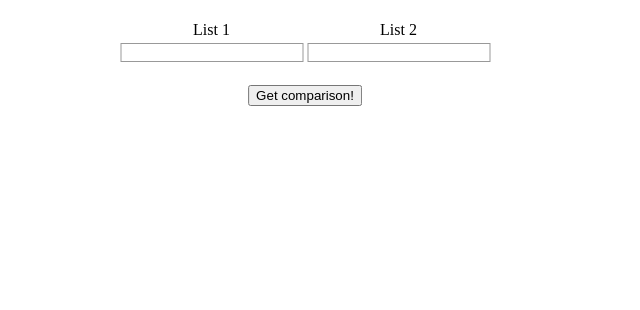
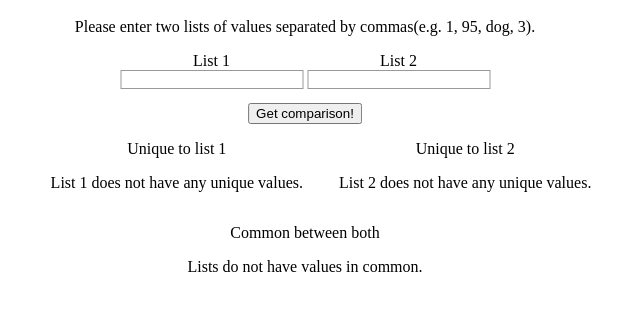
Before and after one commit to DiddyManilla/Lists-Comparer, a plain HTML site: page index.html in a window 1280 px wide. Both pictures are taken after a click on the button "Get comparison!". Shown: the part 48-358 px from the top of the page, without its empty margins (335-975 px from the left). Drawn offline with nearby package versions, Linux system fonts and the light colour scheme.

Commit message:
Finish layout, show unique items for each list and common items, ignore items that are only whitespace

```diff
--- a/index.html
+++ b/index.html
@@ -7,17 +7,31 @@
 </head>
 <body>
 	<h1>Lists Comparer</h1>
-	<table align="center">
-		<tr>
-			<td><p>List 1</p></td>
-			<td><p>List 2</p></td>
-		</tr>
-		<tr>
-			<td><input type="text" id="list1"></td>
-			<td><input type="text" id="list2"></td>
-		</tr>
-	</table>
-	<input type="button" value="Get comparison!">
-	<p>
+	<p>Please enter two lists of values separated by commas(e.g. 1, 95, dog, 3).</p>
+	<div class="double">
+		<div class="left">
+			<label for="List1">List 1</label>
+			<input type="text" id="List1">
+		</div>
+		<div class="right">
+			<label for="List2">List 2</label>
+			<input type="text" id="List2">
+		</div>
+	</div>
+	<input type="button" id="get-results" value="Get comparison!">
+	<div id="results">
+		<div class="double">
+			<div>
+				<p>Unique to list 1</p>
+				<p id="unique1"> </p>
+			</div>
+			<div>
+				<p>Unique to list 2</p>
+				<p id="unique2"> </p>
+			</div>
+		</div>
+		<p>Common between both</p>
+		<p id="common"></p>
+	</div>
 </body>
 </html>
--- a/script.js
+++ b/script.js
@@ -0,0 +1,31 @@
+function showComparison() {
+
+	//Get arrays of values
+	let list1 = $("#List1").val().split(",").map(element => element.trim());
+	let list2 = $("#List2").val().split(",").map(element => element.trim());
+
+	//Remove any duplicate values from each list
+	for (let i = list1.length - 1; i > -1; i--) {
+		if (list1.indexOf(list1[i]) != list1.lastIndexOf(list1[i]) || list1[i].length === 0) {
+			list1.splice(i, 1);
+		}
+	}
+	for (let i = list2.length - 1; i > -1; i--) {
+		if (list2.indexOf(list2[i]) != list2.lastIndexOf(list2[i]) || list2[i].length === 0) {
+			list2.splice(i, 1);
+		}
+	}
+
+	let unique1 = list1.filter(element => !list2.includes(element)).join(", ") || "List 1 does not have any unique values.";
+	let unique2 = list2.filter(element => !list1.includes(element)).join(", ") || "List 2 does not have any unique values.";
+	let common = list1.filter(element => list2.includes(element)).join(", ") || "Lists do not have values in common.";
+
+	$("#unique1").text(unique1);
+	$("#unique2").text(unique2);
+	$("#common").text(common);
+
+	$("#results").show();
+}
+$(document).ready(function() {
+	$("#get-results").on('click', showComparison);
+});
--- a/style.css
+++ b/style.css
@@ -1,15 +1,22 @@
-h1, input, label {
+h1, p, input, label , .double {
 	display: block;
 	text-align: center;
 	position: relative;
 	left: 50%;
 	transform: translate(-50%, 0);
 }
-table {
-	margin: 20px auto;
-	text-align: center;
-}
 input[type="text"] {
 	border: solid #999999 1px;
-	display: initial;
 }
+.double div {
+	display: inline-block;
+}
+.double div p {
+	margin: 1em 1em;
+}
+#get-results {
+	margin-top: 1em;
+}
+#results {
+	display: none;
+}
```
